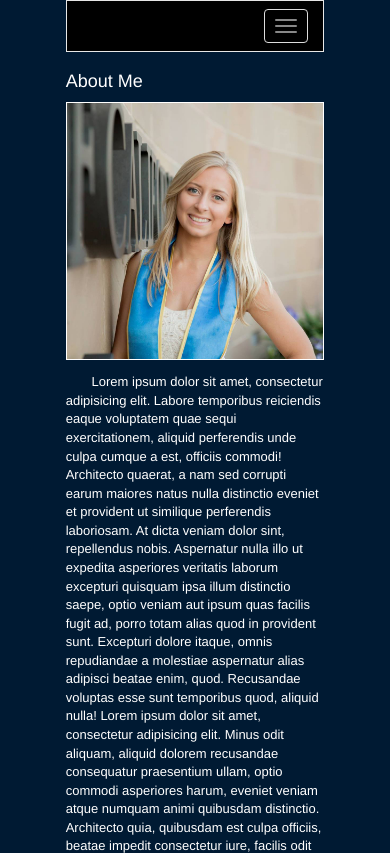
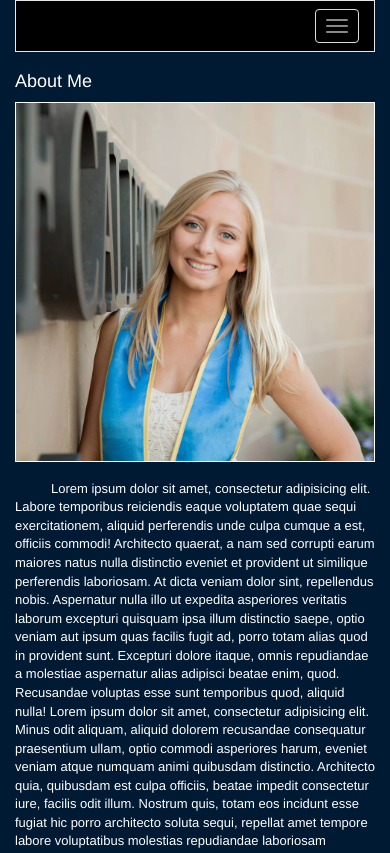
Before and after one commit to mrm00/Tutor-Website, a plain HTML site: page index.html in a window 390 px wide. Shown: the top 853 px of the page. Drawn offline with Linux system fonts and the light colour scheme.

Commit message:
mobile responsiveness

```diff
--- a/style_about.css
+++ b/style_about.css
@@ -108,6 +108,10 @@ img:nth-of-type(2) {
     font-size: 15px;
   }
 
+  .container {
+    width: 100%;
+  }
+
 
   #pic {
     width: 100%;
--- a/style_specialization.css
+++ b/style_specialization.css
@@ -97,4 +97,8 @@ img {
     text-indent: 10%;
   }
 
+  .container {
+    width: 100%;
+  }
+
 }
```
